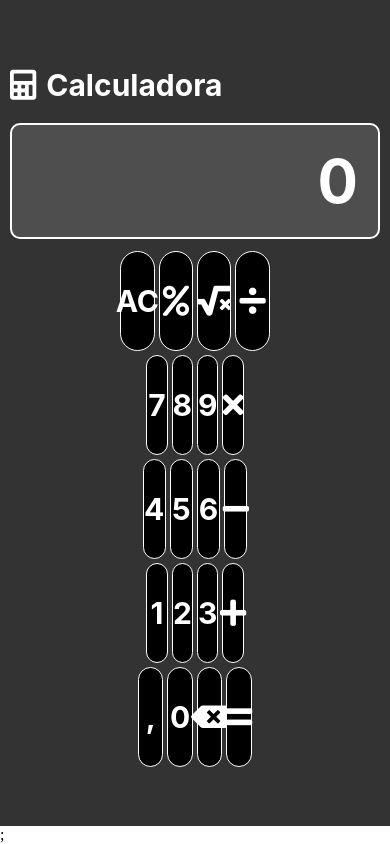
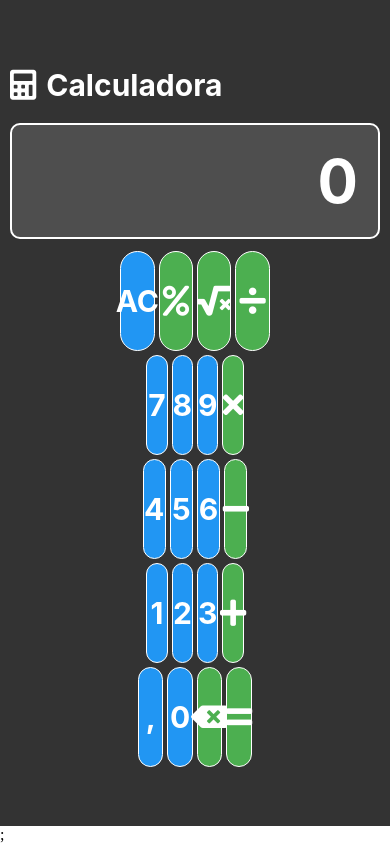
Before and after one commit to wellingtonfs-dev/calculadora-react-native, a React Native app: screen / in a window 390 px wide. Built offline with nearby package versions, Linux system fonts and the light colour scheme.

Commit message:
Add novas funcionalidades

```diff
--- a/src/components/ButtonNumber/index.tsx
+++ b/src/components/ButtonNumber/index.tsx
@@ -11,8 +11,14 @@ type ButtonProps = {
 };
 
 export function ButtonNumber({ label, onPress, icon }: ButtonProps) {
+  const isIcon = !!icon;
   return (
-      <TouchableOpacity style={styles.container}  onPress={onPress} >
+      <TouchableOpacity style={[
+        styles.container,
+        isIcon ? styles.iconBackground : styles.labelBackground
+      ]}
+      onPress={onPress}
+    >
         {icon ?(
           <FontAwesome5 name={icon} size={30} color="#fff" />
           ) : (
--- a/src/components/ButtonNumber/styles.ts
+++ b/src/components/ButtonNumber/styles.ts
@@ -18,4 +18,10 @@ export const styles = StyleSheet.create({
     color: '#fff',
     fontWeight: 'bold',
   },
+  iconBackground: {
+    backgroundColor: "#4CAF50", // Cor do fundo quando houver um ícone.
+  },
+  labelBackground: {
+    backgroundColor: "#2196F3", // Cor do fundo quando houver texto.
+  },
 });
```
